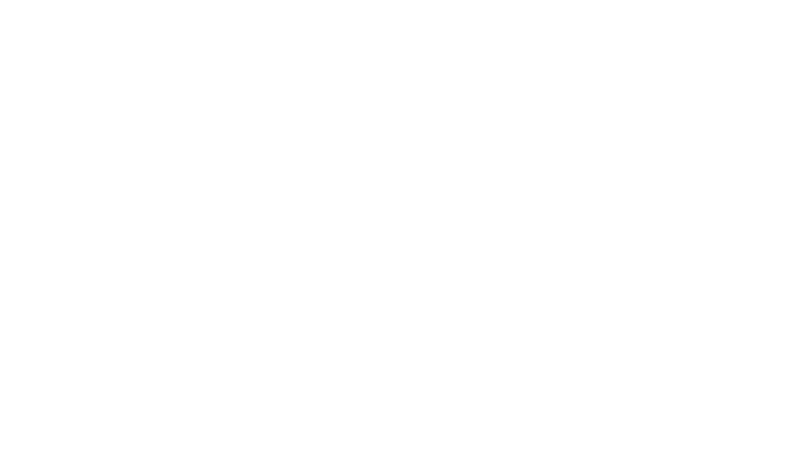
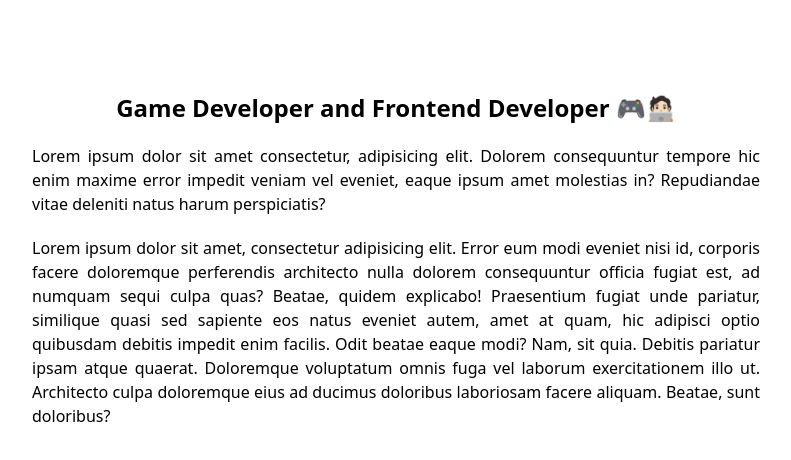
Before and after one commit to Josevaca98/React-Tailwind-dark-light-mode, a React (Create React App) app: page / in a window 1280 px wide. Shown: the top 460 px of the page, without its empty margins (244-1035 px from the left). Built offline with nearby package versions, Linux system fonts and the light colour scheme.

Commit message:
App JSX
Script to change the theme of the web app to dark, light or user´s local theme´s preferences

```diff
--- a/public/index.html
+++ b/public/index.html
@@ -1,5 +1,5 @@
 <!DOCTYPE html>
-<html lang="en">
+<html lang="en" class="dark">
   <head>
     <meta charset="utf-8" />
     <link rel="icon" href="%PUBLIC_URL%/favicon.ico" />
@@ -25,6 +25,15 @@
       Learn how to configure a non-root public URL by running `npm run build`.
     -->
     <title>React App</title>
+
+    <script
+      type="module"
+      src="https://unpkg.com/ionicons@7.1.0/dist/ionicons/ionicons.esm.js"
+    ></script>
+    <script
+      nomodule
+      src="https://unpkg.com/ionicons@7.1.0/dist/ionicons/ionicons.js"
+    ></script>
   </head>
   <body>
     <noscript>You need to enable JavaScript to run this app.</noscript>
--- a/src/App.js
+++ /dev/null
@@ -1,7 +0,0 @@
-import "./index.css";
-
-function App() {
-  return <div className="App"></div>;
-}
-
-export default App;
--- /dev/null
+++ b/src/App.jsx
@@ -0,0 +1,122 @@
+import React, { useEffect, useState } from "react";
+
+export default function App() {
+  // Use state to keep track of the theme, initially set from localStorage or default to "system"
+  const [theme, setTheme] = useState(
+    localStorage.getItem("theme") ? localStorage.getItem("theme") : "system"
+  );
+  // Get the root element of the document
+  const element = document.documentElement;
+  // Match media query for dark mode preference
+  const darkQuery = window.matchMedia("(prefers-color-scheme: dark)");
+
+  // Define theme options with icons and text
+  const options = [
+    {
+      icon: "sunny",
+      text: "light",
+    },
+    {
+      icon: "moon",
+      text: "dark",
+    },
+    {
+      icon: "desktop-outline",
+      text: "system",
+    },
+  ];
+
+  // Function to match the window's color scheme preference
+  function onWindowMatch() {
+    if (
+      localStorage.theme === "dark" ||
+      (!("theme" in localStorage) && darkQuery.matches)
+    ) {
+      element.classList.add("dark");
+    } else {
+      element.classList.remove("dark");
+    }
+  }
+
+  // Initial call to apply the correct theme based on preference
+  onWindowMatch();
+
+  // useEffect to update the theme when the theme state changes
+  useEffect(() => {
+    switch (theme) {
+      case "dark":
+        element.classList.add("dark");
+        localStorage.setItem("theme", "dark");
+        break;
+
+      case "light":
+        element.classList.remove("dark");
+        localStorage.setItem("theme", "light");
+        break;
+      default:
+        localStorage.removeItem("theme");
+        onWindowMatch();
+        break;
+    }
+  }, [theme]);
+
+  // Add event listener to handle changes in color scheme preference
+  darkQuery.addEventListener("change", (e) => {
+    if (!("theme" in localStorage)) {
+      if (e.matches) {
+        element.classList.add("dark");
+      } else {
+        element.classList.remove("dark");
+      }
+    }
+  });
+
+  // Render the UI
+  return (
+    <section className="min-h-screen pt-8 dark:text-gray-100 dark:bg-slate-900 duration-100">
+      <div className="fixed top-5 right-10 duration-100 dark:bg-slate-800 bg-gray-100 rounded">
+        {options?.map((opt) => (
+          <button
+            key={opt.text}
+            onClick={() => setTheme(opt.text)}
+            className={`w-8 h-8 leading-9 text-xl rounded-full m-1 ${
+              theme === opt.text && "text-sky-600"
+            }`}
+          >
+            <ion-icon name={opt.icon}></ion-icon>
+          </button>
+        ))}
+      </div>
+      <div className="max-w-3xl mx-auto px-5">
+        <div className="text-center">
+          <h2 className="uppercase text-white font-ex text-4xl">
+            José Maria Vaca González
+          </h2>
+          <h5 className="pt-5 font-semibold text-2xl">
+            Game Developer and Frontend Developer 🎮🧑🏻‍💻
+          </h5>
+        </div>
+
+        <p className="font-light pt-5 text-justify">
+          Lorem ipsum dolor sit amet consectetur, adipisicing elit. Dolorem
+          consequuntur tempore hic enim maxime error impedit veniam vel eveniet,
+          eaque ipsum amet molestias in? Repudiandae vitae deleniti natus harum
+          perspiciatis?
+        </p>
+        <b></b>
+        <p className="font-light pt-5 text-justify">
+          Lorem ipsum dolor sit amet, consectetur adipisicing elit. Error eum
+          modi eveniet nisi id, corporis facere doloremque perferendis
+          architecto nulla dolorem consequuntur officia fugiat est, ad numquam
+          sequi culpa quas? Beatae, quidem explicabo! Praesentium fugiat unde
+          pariatur, similique quasi sed sapiente eos natus eveniet autem, amet
+          at quam, hic adipisci optio quibusdam debitis impedit enim facilis.
+          Odit beatae eaque modi? Nam, sit quia. Debitis pariatur ipsam atque
+          quaerat. Doloremque voluptatum omnis fuga vel laborum exercitationem
+          illo ut. Architecto culpa doloremque eius ad ducimus doloribus
+          laboriosam facere aliquam. Beatae, sunt doloribus?
+        </p>
+      </div>
+    </section>
+  );
+}
--- a/tailwind.config.js
+++ b/tailwind.config.js
@@ -1,5 +1,6 @@
 /** @type {import('tailwindcss').Config} */
 module.exports = {
+  darkMode: "class",
   content: ["./src/**/*.{js,jsx,ts,tsx}"],
   theme: {
     extend: {},
```
